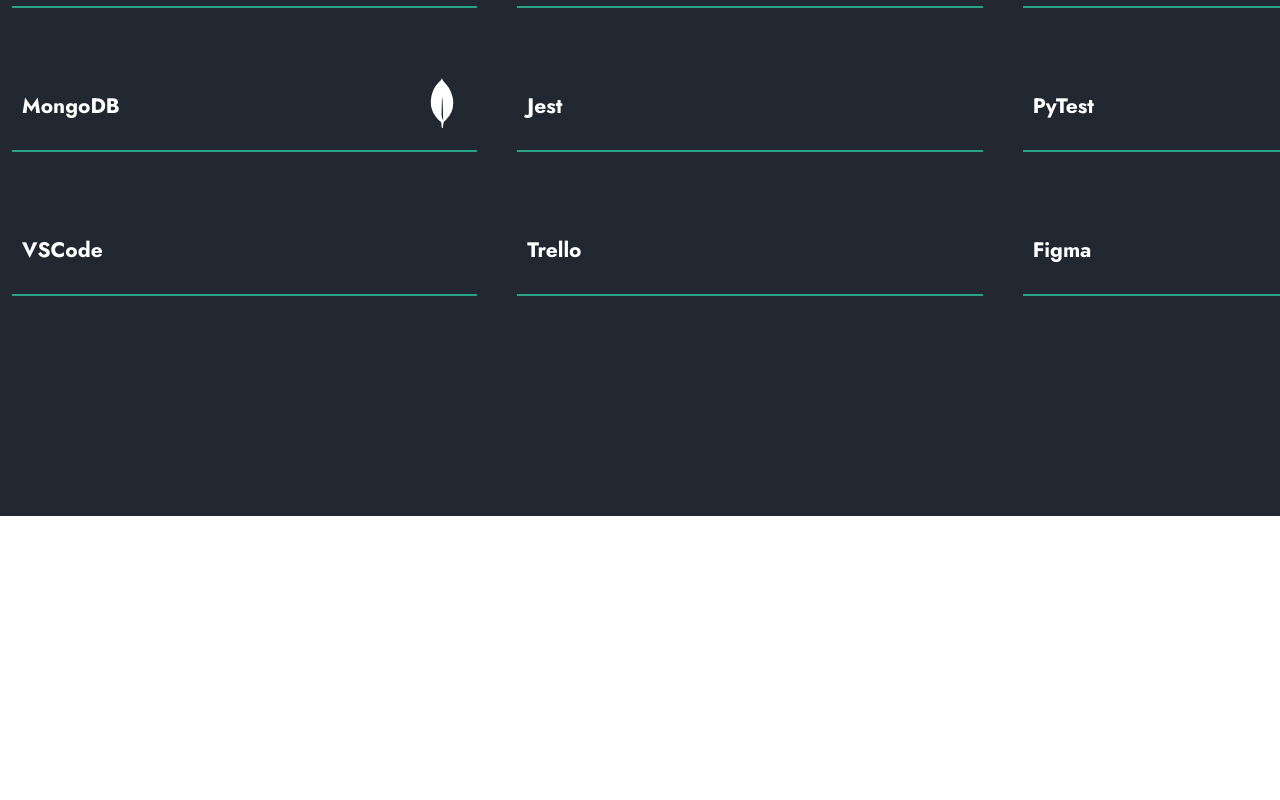
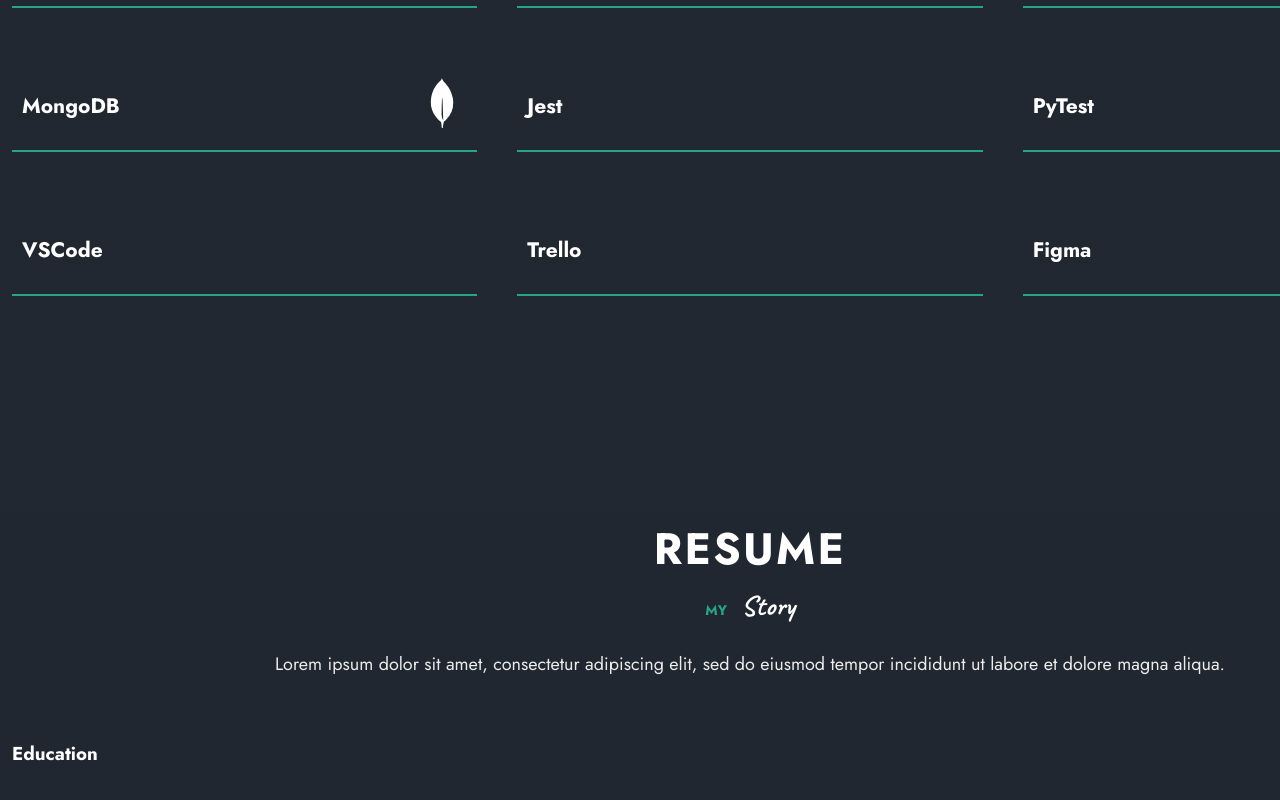
Before and after one commit to jessicacliong/personal-portfolio-v2, a React (Vite) app: page /#home in a window 1280 px wide. Shown: the part 2473-3273 px from the top of the page. Before the commit the page ends 2989 px from the top, so only its background shows below. Built offline with nearby package versions, Linux system fonts and the light colour scheme; some icons are missing.

Commit message:
create resume section template

```diff
--- a/src/App.jsx
+++ b/src/App.jsx
@@ -4,6 +4,7 @@
 import Projects from './components/projects/Projects';
 import Skills from './components/skills/Skills';
 import Header from './components/header/Header';
+import Resume from './components/resume/Resume';
 
 function App() {
 
@@ -13,6 +14,7 @@
       <Home />
       <Projects />
       <Skills />
+      <Resume />
     </main>
   )
 }
--- /dev/null
+++ b/src/components/resume/Resume.jsx
@@ -0,0 +1,24 @@
+import React from 'react'
+
+const Resume = () => {
+     return (
+          <section className='resume section' id='resume'>
+               <h2 className="section__title text-cs">Resume</h2>
+                    <p className="section__subtitle">
+                         My <span>Story</span>
+                    </p>
+                    <p className="section_description">
+                         Lorem ipsum dolor sit amet, consectetur adipiscing elit, sed do eiusmod tempor incididunt ut labore et dolore magna aliqua.
+                    </p>
+
+               <div className="resume__container container grid">
+                    <div className="resume__group">
+                         <h3 className="resume__heading">Education</h3>
+                         <div className="resume__items"></div>
+                    </div>
+               </div>
+          </section>
+     )
+}
+
+export default Resume;
```
Also changed, not shown: src/components/resume/Card.jsx (added, +9 -0 lines), src/components/resume/resume.css (added).
